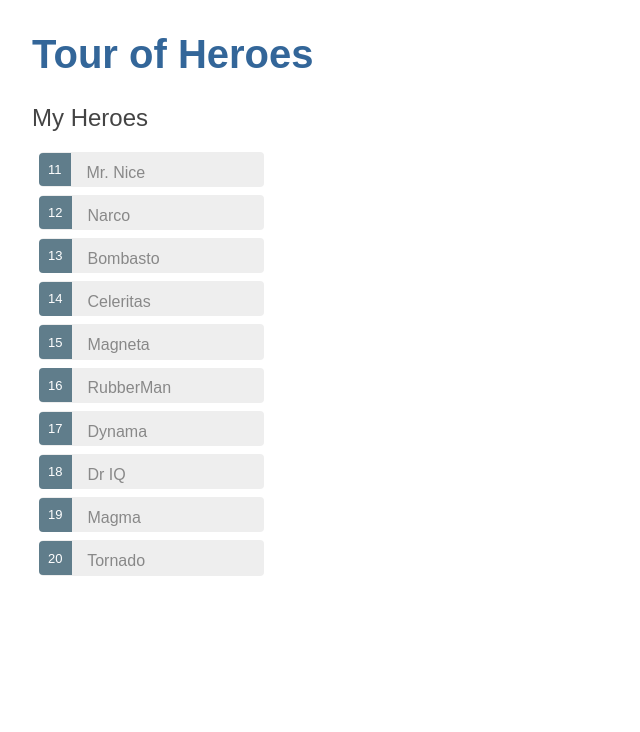
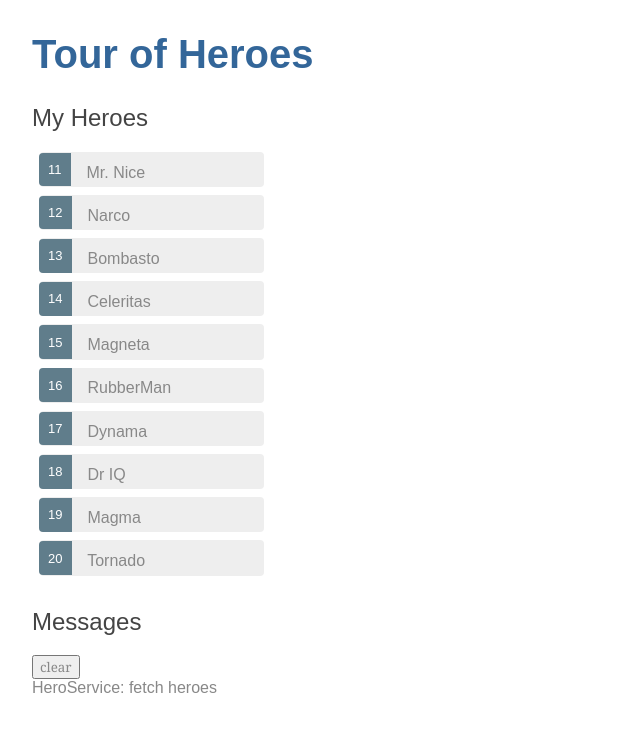
Before and after one commit to weilyu/angular-tour-of-heroes, an Angular app: page / in a window 1280 px wide. Shown: the top 732 px of the page, without its empty margins (0-640 px from the left). Built offline with nearby package versions, Linux system fonts and the light colour scheme.

Commit message:
add message

```diff
--- a/src/app/app.component.html
+++ b/src/app/app.component.html
@@ -1,2 +1,3 @@
 <h1>{{title}}</h1>
 <app-heroes></app-heroes>
+<app-messages></app-messages>
--- a/src/app/app.module.ts
+++ b/src/app/app.module.ts
@@ -6,12 +6,14 @@
 import { HeroesComponent } from './heroes/heroes.component';
 import { FormsModule } from '@angular/forms';
 import { HeroDetailComponent } from './hero-detail/hero-detail.component';
+import { MessagesComponent } from './messages/messages.component';
 
 @NgModule({
   declarations: [
     AppComponent,
     HeroesComponent,
-    HeroDetailComponent
+    HeroDetailComponent,
+    MessagesComponent
   ],
   imports: [
     BrowserModule,
--- a/src/app/hero.service.ts
+++ b/src/app/hero.service.ts
@@ -2,6 +2,7 @@
 import { Hero } from './hero';
 import { HEROES } from './mock-heroes';
 import { Observable, of } from 'rxjs';
+import { MessageService } from './message.service';
 
 
 @Injectable({
@@ -9,9 +10,10 @@
 })
 export class HeroService {
 
-  constructor() { }
+  constructor(private messageService: MessageService) { }
 
   getHeroes(): Observable<Hero[]> {
+    this.messageService.add('HeroService: fetch heroes');
     return of(HEROES);
   }
 }
--- /dev/null
+++ b/src/app/message.service.ts
@@ -0,0 +1,21 @@
+import { Injectable } from '@angular/core';
+import { MessagesComponent } from './messages/messages.component';
+
+@Injectable({
+  providedIn: 'root'
+})
+export class MessageService {
+
+  messages: string[] = [];
+
+  constructor() { }
+
+  add(message: string) {
+    this.messages.push(message);
+  }
+
+  clear() {
+    this.messages = [];
+  }
+
+}
--- /dev/null
+++ b/src/app/messages/messages.component.html
@@ -0,0 +1,9 @@
+<div *ngIf="messageService.messages.length">
+
+  <h2>Messages</h2>
+  <button class="clear" (click)="messageService.clear()">clear
+  </button>
+  <div *ngFor="let message of messageService.messages">{{message}}</div>
+
+
+</div>
--- /dev/null
+++ b/src/app/messages/messages.component.ts
@@ -0,0 +1,16 @@
+import { Component, OnInit } from '@angular/core';
+import { MessageService } from '../message.service';
+
+@Component({
+  selector: 'app-messages',
+  templateUrl: './messages.component.html',
+  styleUrls: ['./messages.component.css']
+})
+export class MessagesComponent implements OnInit {
+
+  constructor(private messageService: MessageService) { }
+
+  ngOnInit() {
+  }
+
+}
```
Also changed, not shown: src/app/messages/messages.component.css (added), 2 other files (tests, documents, lock files or other folders).
